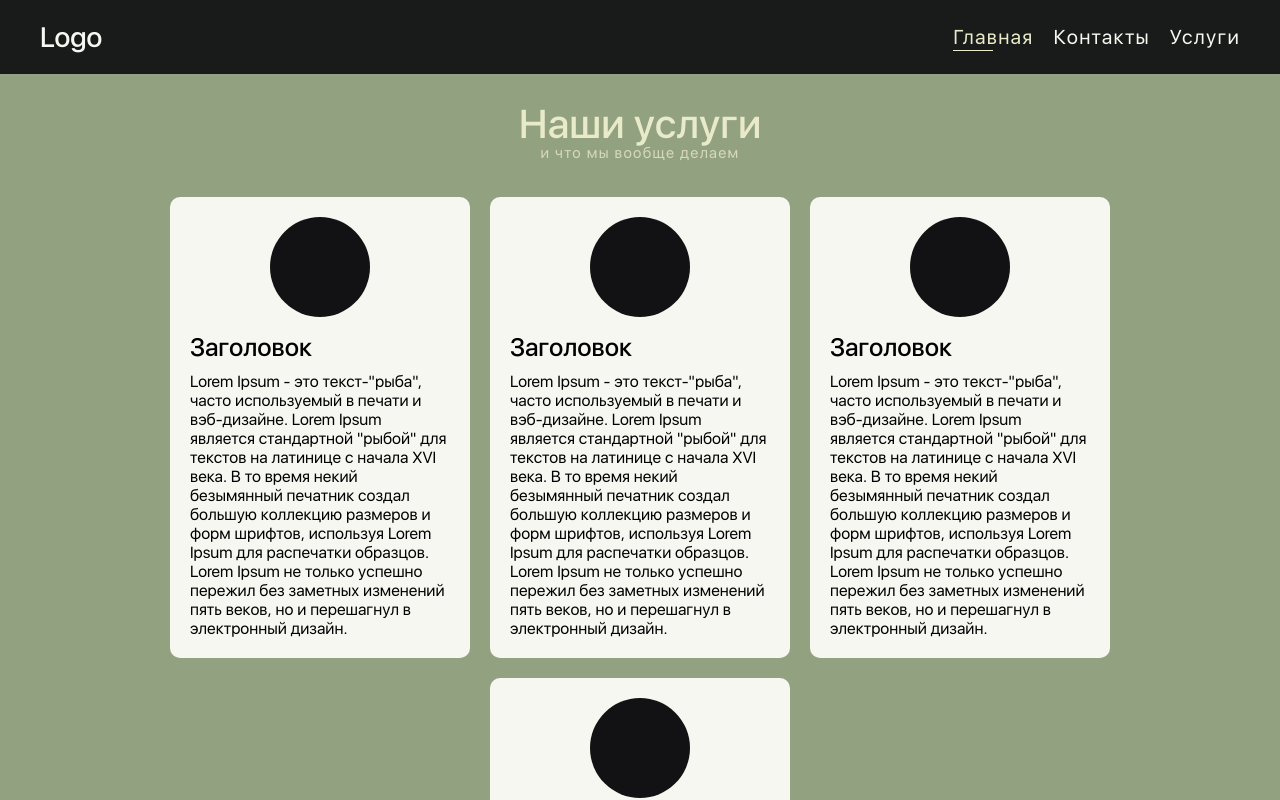
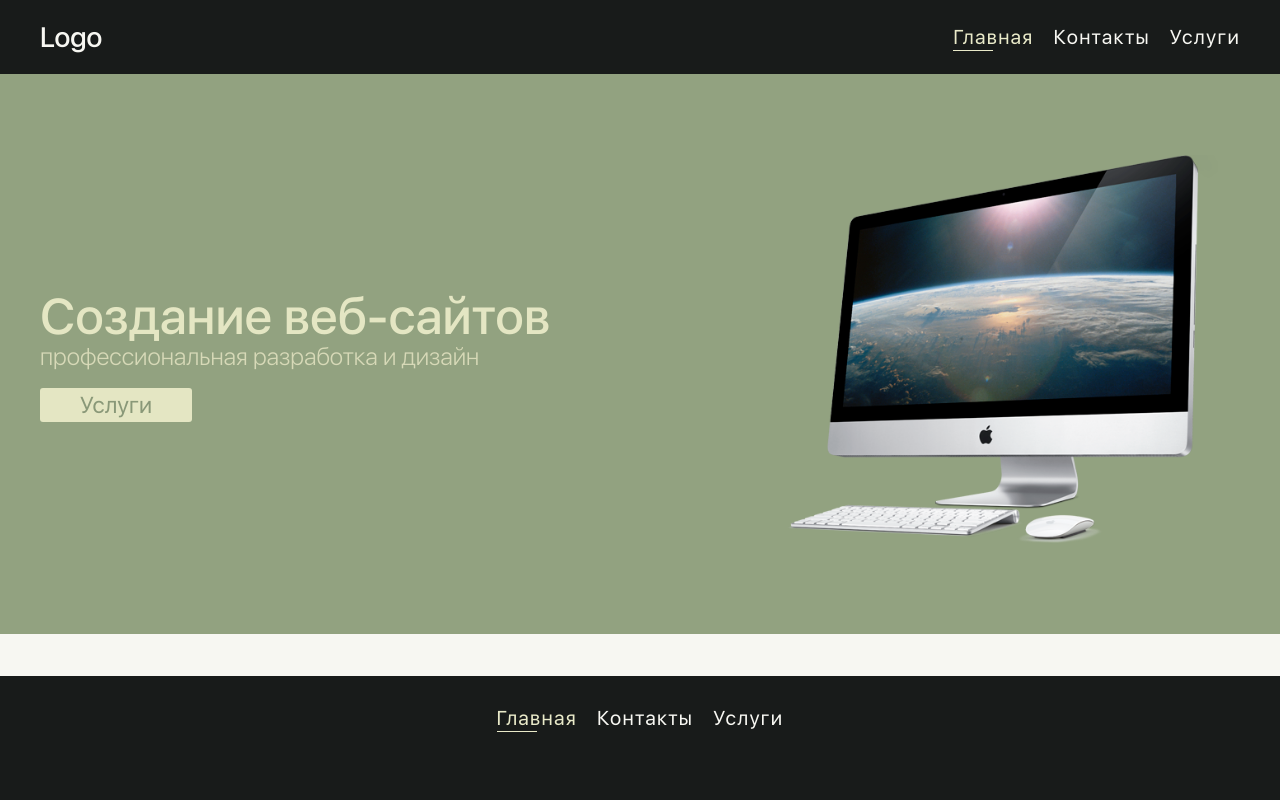
Before and after one commit to Rakoon225/gitprogect, a Vue app: page / in a window 1280 px wide. Shown: the top 800 px of the page. Built offline with nearby package versions, Linux system fonts and the light colour scheme.

Commit message:
add first block

```diff
--- a/src/components/FooterApp.vue
+++ b/src/components/FooterApp.vue
@@ -22,7 +22,8 @@ export default {
   justify-content: center;
   align-items: start;
   padding: v.em(30) 0 v.em(70);
-  background: v.$black1--a; //изменил переменную, на мой взгляд, этот цвет подходит лучше
+  background: v.$black1--a;
+  z-index: 2;
 
   &-menu__list {
     list-style-type: none;
--- a/src/components/HeaderApp.vue
+++ b/src/components/HeaderApp.vue
@@ -31,7 +31,8 @@ export default {
 .header {
   & {
     padding: v.em(20) 0 v.em(20) 0;
-    background: v.$black1--a; //изменил переменную, на мой взгляд, этот цвет подходит лучше
+    background: v.$black1--a;
+    z-index: 2;
   }
   &__content {
     display: flex;
--- a/src/components/UI/el-Button.vue
+++ b/src/components/UI/el-Button.vue
@@ -7,17 +7,23 @@ export default {
       required: false,
       default: "md",
     },
+    to: String
   },
   computed: {
     returnClass() {
       return ["element", `element-${this.param}`];
     },
   },
+  methods: {
+    scrollToElement(to){
+
+    }
+  }
 };
 </script>
 
 <template>
-  <button :class="returnClass"><slot></slot></button>
+  <a :class="returnClass" :href="`#${to}`"><slot></slot></a>
 </template>
 
 <style lang="scss" scoped>
@@ -33,7 +39,7 @@ $element-sizes: (
   "md": (
     "padding-y": 3px,
     "padding-x": 40px,
-    "font-size": 22px,
+    "font-size": 23px,
     "font-weight": 400,
   ),
   "sm": (
@@ -61,8 +67,7 @@ $element-sizes: (
 .element {
   background-color: v.$green2;
 
-  border: 1px solid v.$green1;
-  border-radius: 2px;
+  border-radius: 3px;
 
   font-family: "sfuid";
   color: v.$green1;
@@ -71,11 +76,10 @@ $element-sizes: (
   transition: 0.2s;
 
   &:hover {
-    background-color: v.$green1--h;
-    color: v.$green2;
+    background-color: v.$green2--a;
   }
   &:active {
-    background-color: v.$green1--a;
+    background-color: v.$green2--h;
   }
 }
 </style>
--- a/src/components/blocks/home/FirstBlock.vue
+++ b/src/components/blocks/home/FirstBlock.vue
@@ -1,9 +1,101 @@
 <script>
 export default {
-  name: 'FirstBlock',
+  name: "FirstBlock",
 };
 </script>
 
-<template> </template>
+<template>
+  <section class="first" id="main">
+    <div class="first__container container">
+      <div class="first__left">
+        <div class="first__text">
+          <h1 class="first__title">Создание веб-сайтов</h1>
+          <p class="first__description">профессиональная разработка и дизайн</p>
+        </div>
+        <el-button class="first__button" :to="'services'">Услуги</el-button>
+      </div>
+      <img src="@/assets/image/first/pngwing.com.png" alt="image" class="first__img" />
+    </div>
+  </section>
+</template>
 
-<style lang="scss" scoped></style>
+<style lang="scss" scoped>
+@use '@/assets/styles/utils' as v;
+
+.first {
+  & {
+    background-color: v.$green1--h;
+    height: 70vh;
+    padding: 50px 0;
+  }
+
+  &__container {
+    display: flex;
+
+    position: relative;
+    height: 100%;
+  }
+
+  &__left {
+    position: relative;
+    z-index: 1;
+
+    @media (min-width: 576px) {
+      align-self: center;
+    }
+    @media (max-width: 576px) {
+      align-self: start;
+    }
+  }
+
+  &__text {
+    margin-bottom: v.em(20);
+    @media (min-width: 576px) {
+      line-height: 1.1;
+    }
+    @media (max-width: 576px) {
+      line-height: 0.9;
+    }
+  }
+
+  &__title {
+    color: v.$green2;
+    font-weight: 500;
+
+    @media (min-width: 576px) {
+      font-size: v.rem(50);
+    }
+    @media (max-width: 576px) {
+      font-size: v.rem(40);
+    }
+  }
+
+  &__description {
+    color: v.$green2--a;
+    font-weight: 300;
+
+    @media (min-width: 576px) {
+      font-size: v.rem(24);
+    }
+    @media (max-width: 576px) {
+      font-size: v.rem(20);
+      margin-top: 8px;
+    }
+  }
+
+  &__img {
+    position: absolute;
+    right: 0;
+    z-index: 0;
+
+    @media (min-width: 576px) {
+      align-self: center;
+      width: 40%;
+    }
+    @media (max-width: 576px) {
+      align-self: flex-end;
+      width: 80%;
+    }
+  }
+}
+</style>
--- a/src/views/HomeView.vue
+++ b/src/views/HomeView.vue
@@ -10,7 +10,7 @@ export default {
 
 <template>
   <first-block></first-block>
-  <services-block></services-block>
+  <!-- <services-block></services-block> -->
 </template>
 
 <style lang="scss" scoped></style>
```
Also changed, not shown: src/assets/image/first/pngwing.com.png (added).
